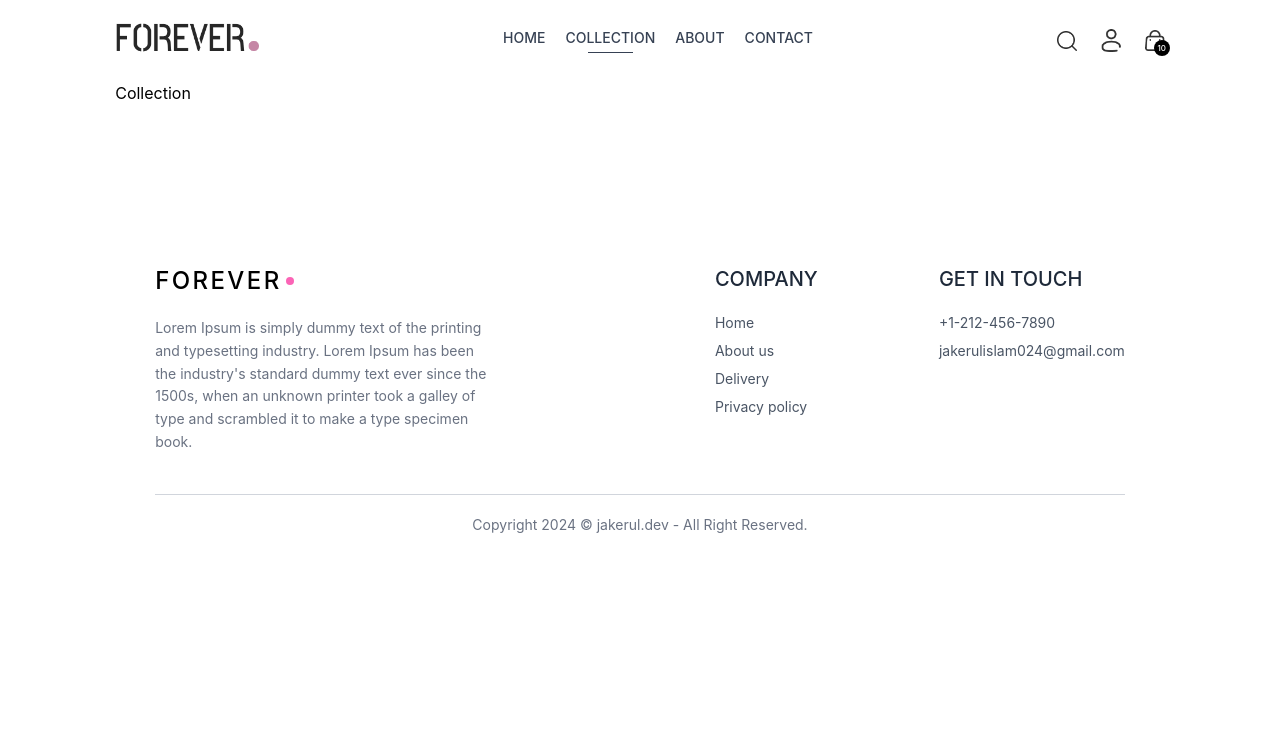
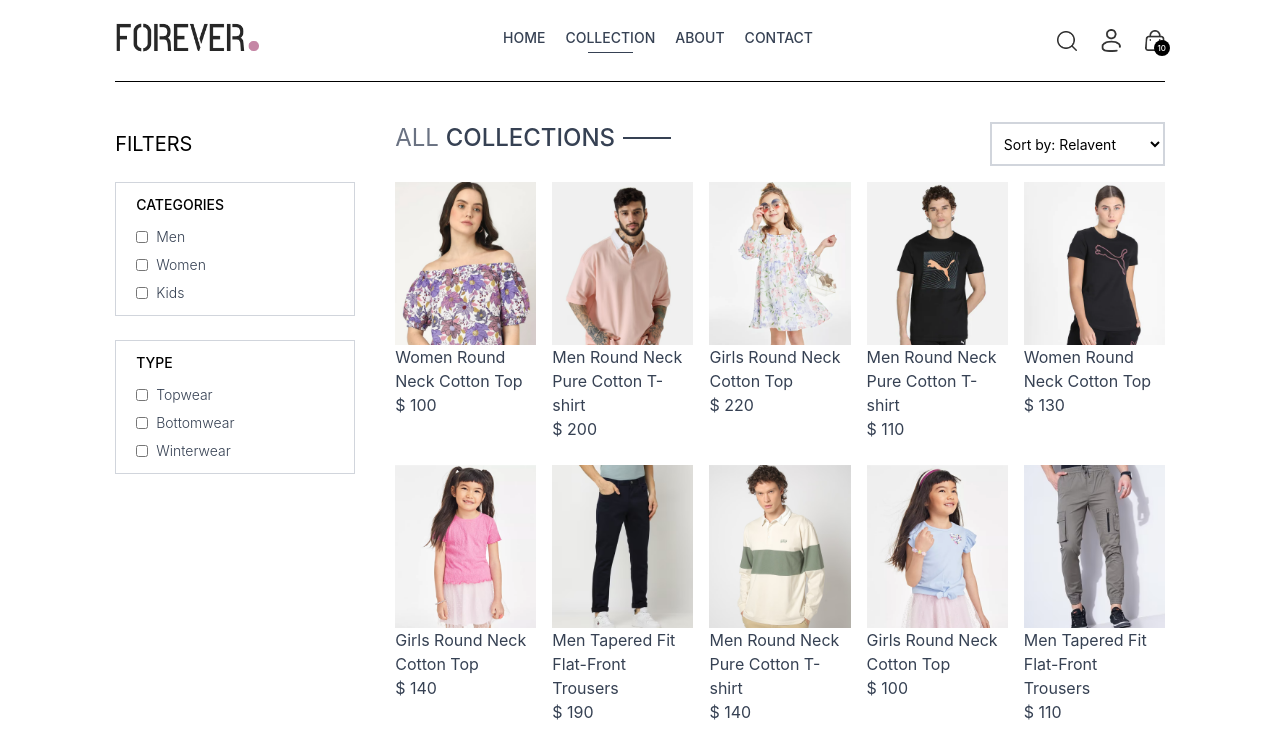
Before and after one commit to jakerul-islam/E-commerce-app-client, a React (Vite) app: page /collection in a window 1280 px wide. Shown: the top 746 px of the page. Built offline with nearby package versions, Linux system fonts and the light colour scheme.

Commit message:
category and sub category function added

```diff
--- a/src/pages/Collection.jsx
+++ b/src/pages/Collection.jsx
@@ -1,9 +1,111 @@
-import React from 'react';
+import React, { useContext, useEffect, useState } from 'react';
+import { ShopContext } from '../context/ContextProvider';
+import { assets } from '../assets/assets';
+import Title from '../components/Title';
+import ProductItem from '../components/ProductItem';
 
 const Collection = () => {
+    const {products}=useContext(ShopContext)
+
+    const [showFilter, setShowFilter]=useState(false)
+    const [filterProducts,setFilterProducts]=useState([])
+    const [category,setCategory]=useState([])
+    const [subCategory, setSubCategory]= useState([])
+
+const toggoleSubCategory = (e)=>{
+    if(subCategory.includes(e.target.value)){
+        setSubCategory(prev=>prev.filter(item=>item!==e.target.value))
+    }else{
+        setSubCategory(prev=>[...prev,e.target.value])
+    }
+}
+    const toggoleCategory = (e)=>{
+        if(category.includes(e.target.value)){
+            setCategory(prev=>prev.filter(item=>item !==e.target.value))
+
+        }else{
+            setCategory(prev=>[...prev,e.target.value])
+        }
+    }
+   const applyFilter = ()=>{
+    let productsCopy=products.slice()
+    if(category.length>0){
+        productsCopy=productsCopy.filter(item=>category.includes(item.category))
+    }
+    if(subCategory.length>0){
+        productsCopy=productsCopy.filter(item=>subCategory.includes(item.subCategory))
+    }
+    setFilterProducts(productsCopy)
+   }
+
+useEffect(()=>{
+    applyFilter()
+}, [category,subCategory])
+
+
     return (
-        <div>
-            <h3>Collection</h3>
+        <div className='flex flex-col sm:flex-row gap-1 sm:gap-10 pt-10 border-t'>
+            <div className='min-w-60'>
+                <p className='my-2 text-xl flex items-center cursor-pointer gap-2'>FILTERS</p>
+                <img onClick={()=>setShowFilter(!showFilter)} src={assets.dropdown_icon} className={`h-3 sm:hidden ${showFilter? 'rotate-90':''}`} alt="" />
+           {/* categorry filter */}
+
+           <div className={`border border-gray-300 pl-5 py-3 mt-6 ${showFilter? '':'hidden'} sm:block`}>
+            <p className='mb-3 text-sm font-medium'>CATEGORIES</p>
+
+            <div className='flex flex-col gap-2 text-sm font-light text-gray-700'>
+                <p className='flex gap-2'><input className='w-3' type="checkbox" onChange={toggoleCategory}  value={"Men"}/> Men</p>
+                <p className='flex gap-2'><input className='w-3' type="checkbox"  onChange={toggoleCategory} value={"Women"}/> Women</p>
+                <p className='flex gap-2'><input className='w-3' type="checkbox" onChange={toggoleCategory}  value={"Kids"}/>Kids</p>
+
+            </div>
+           </div>
+
+           {/* sub category filter */}
+            <div className={`border border-gray-300 pl-5 py-3 mt-6 ${showFilter? '':'hidden'} sm:block`}>
+            <p className='mb-3 text-sm font-medium'>TYPE</p>
+
+            <div className='flex flex-col gap-2 text-sm font-light text-gray-700'>
+                <p className='flex gap-2'><input onChange={toggoleSubCategory}  className='w-3' type="checkbox"  value={"Topwear"}/> Topwear</p>
+                <p className='flex gap-2'><input  onChange={toggoleSubCategory} className='w-3' type="checkbox"  value={"Bottomwear"}/>Bottomwear</p>
+                <p className='flex gap-2'><input onChange={toggoleSubCategory}  className='w-3' type="checkbox"  value={"Winterwear"}/>Winterwear</p>
+
+            </div>
+           </div>
+
+            </div>
+
+
+            {/* right side */}
+
+            <div className='flex-1'>
+                <div className='flex justify-between text-base sm:text-2xl mb-4'>
+                    <Title text1={'ALL'} text2={'COLLECTIONS'}></Title>
+
+                    {/* sorting */}
+
+                    <select className='border-2 border-gray-300 text-sm px-2'>
+                        <option value="relavent">Sort by: Relavent</option>
+                        <option value="low-high">Sort by: Low to High</option>
+                        <option value="high-low">Sort by: High to Low</option>
+                    </select>
+
+                </div>
+
+                <div className='grid grid-cols-2 sm:grid-cols-3 md:grid-cols-4 lg:grid-cols-5 gap-4 gap-y-6'>
+    {
+        filterProducts.map((item, index) => (
+            <ProductItem
+                key={index}
+                id={item._id}
+                name={item.name}
+                image={item.image}
+                price={item.price}
+            />
+        ))
+    }
+</div>
+            </div>
         </div>
     );
 };
```
